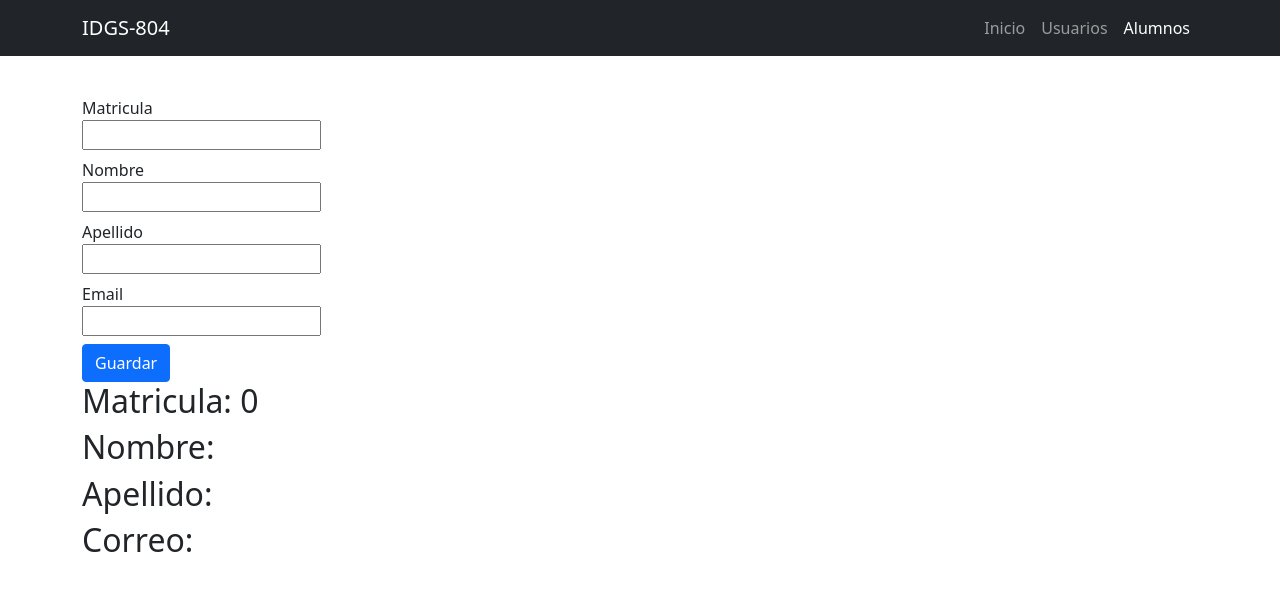
After one commit to IDGS-804-23002168/Intro-Flask, a Flask app: page /alumnos in a window 1280 px wide. The commit adds this page. Shown: the top 591 px of the page. Run offline with Flask 3, Linux system fonts and the light colour scheme; some libraries are stand-ins or nearby versions.

Commit message:
Formularios

```diff
--- a/app.py
+++ b/app.py
@@ -1,8 +1,11 @@
 from flask import Flask, render_template, request
 import math
-
+import forms
+from flask_wtf.csrf import CSRFProtect
 app = Flask(__name__)
 app.secret_key = 'clave_secreta'
+csrf=CSRFProtect()
+
 
 @app.route('/')
 def index():
@@ -95,5 +98,24 @@ def operas():
         </form>
 '''
 
+@app.route("/alumnos", methods=['GET','POST'])
+def alumnos():
+    mat=0
+    nom=''
+    ape=''
+    email=''
+    alumno_clas=forms.UserForm(request.form)
+    if request.method=='POST':
+        mat = alumno_clas.matricula.data
+        nom = alumno_clas.nombre.data
+        ape = alumno_clas.apellido.data
+        email = alumno_clas.correo.data
+    return render_template("alumnos.html",
+    form=alumno_clas,
+    mat=mat,
+    nom=nom,
+    ape=ape,
+    email=email)
+
 if __name__ == '__main__':
         app.run(host="127.0.0.1", port=5051,debug=True)
--- /dev/null
+++ b/forms.py
@@ -0,0 +1,27 @@
+from flask_wtf import FlaskForm
+from wtforms import StringField, EmailField, IntegerField
+from wtforms.validators import DataRequired, Email
+
+class UserForm(FlaskForm):
+    matricula = IntegerField(
+        "Matricula",
+        validators=[DataRequired(message="El campo es requerido")]
+    )
+
+    nombre = StringField(
+        "Nombre",
+        validators=[DataRequired(message="El campo es requerido")]
+    )
+
+    apellido = StringField(
+        "Apellido",
+        validators=[DataRequired(message="El campo es requerido")]
+    )
+
+    correo = EmailField(
+        "Email",
+        validators=[
+            DataRequired(message="El campo es requerido"),
+            Email(message="Ingresa un correo válido")
+        ]
+    )
--- a/requirements.txt
+++ b/requirements.txt
@@ -1,8 +1,13 @@
 blinker==1.9.0
 click==8.3.1
 colorama==0.4.6
+dnspython==2.8.0
+email-validator==2.3.0
 Flask==3.1.2
+Flask-WTF==1.2.2
+idna==3.11
 itsdangerous==2.2.0
 Jinja2==3.1.6
 MarkupSafe==3.0.3
 Werkzeug==3.1.5
+WTForms==3.2.1
--- a/templates/_macros.html
+++ b/templates/_macros.html
@@ -6,3 +6,8 @@
     </div>
 
 {%endmacro%}
+
+{% macro camposNuevos(field) %}
+<td>{{field.label}}</td>
+<dd>{{field(**kwargs) | safe}}</dd>
+{%endmacro%}
--- /dev/null
+++ b/templates/alumnos.html
@@ -0,0 +1,22 @@
+{% extends "layout.html" %}
+
+{% block content %}
+{% import "_macros.html" as macro %}
+
+<form method="post">
+    {{ form.csrf_token }}
+
+    {{ macro.camposNuevos(form.matricula) }}
+    {{ macro.camposNuevos(form.nombre) }}
+    {{ macro.camposNuevos(form.apellido) }}
+    {{ macro.camposNuevos(form.correo) }}
+
+    <input type="submit" value="Guardar" class="btn btn-primary">
+</form>
+
+<h2>Matricula: {{ mat }}</h2>
+<h2>Nombre: {{ nom }}</h2>
+<h2>Apellido: {{ ape }}</h2>
+<h2>Correo: {{ email }}</h2>
+
+{% endblock %}
```
